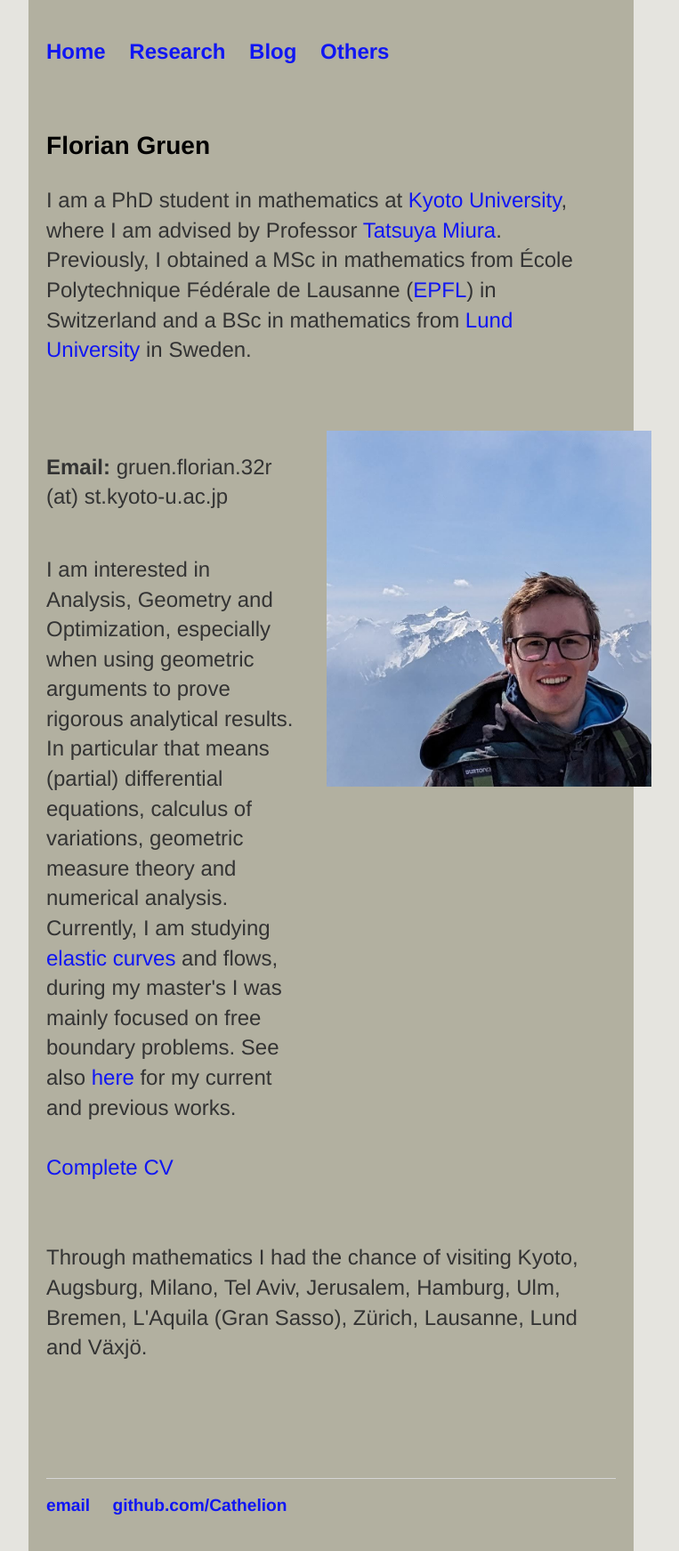
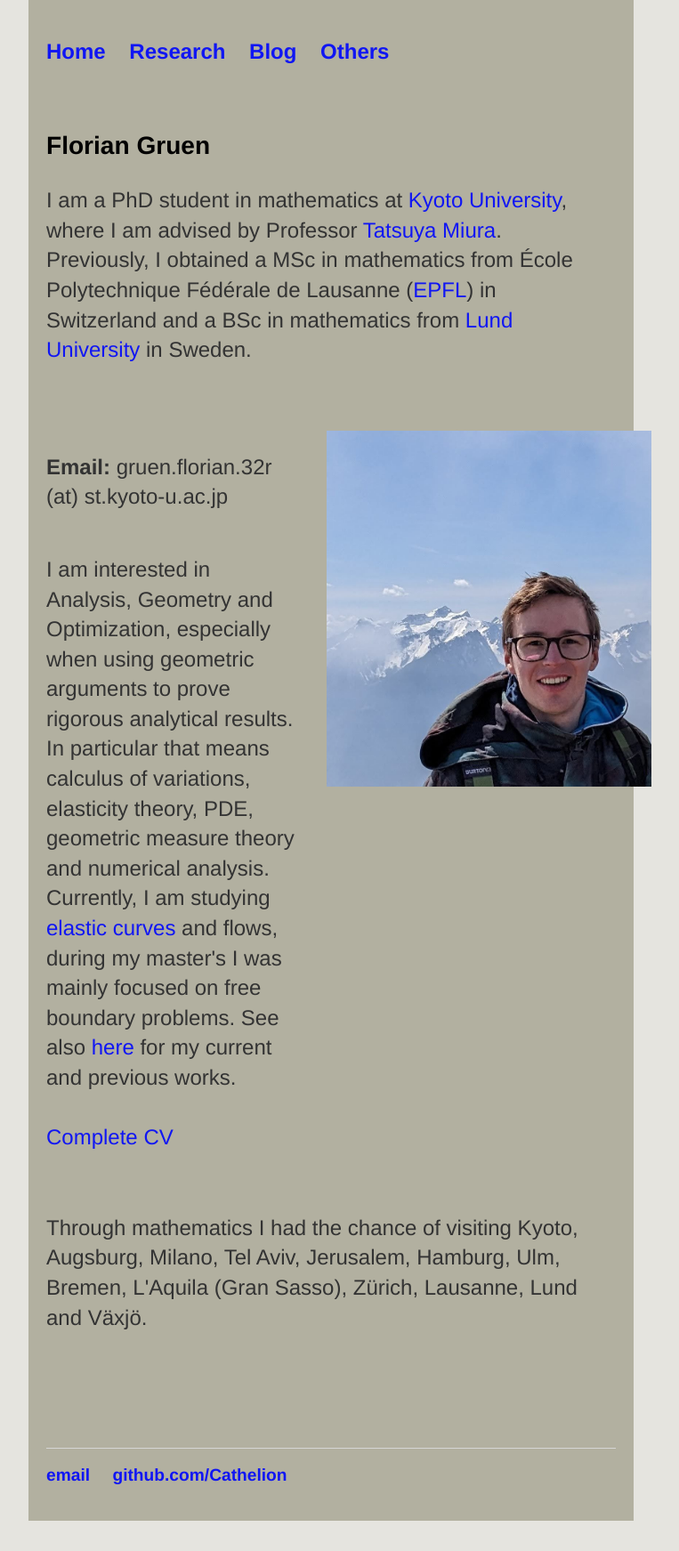
Before and after one commit to Cathelion/Cathelion.github.io, a Jekyll site: the page built from index.html, in a window 1280 px wide. Shown: the whole page at 89% size, without its empty margins (268-1031 px from the left). Built offline with Jekyll 4.4.1, drawn with Linux system fonts in a browser that asks for light colours; after the commit the page ends 1709 px from its top, so only the background shows below that.

Commit message:
Update index.html

```diff
--- a/index.html
+++ b/index.html
@@ -12,7 +12,7 @@
    <div class="img-container1">
       <p><b>Email: </b> gruen.florian.32r (at) st.kyoto-u.ac.jp   <br>
       </p>
-      <p>I am interested in Analysis, Geometry and Optimization, especially when using geometric arguments to prove rigorous analytical results. In particular that means (partial) differential equations, calculus of variations, geometric measure theory and numerical analysis.
+      <p>I am interested in Analysis, Geometry and Optimization, especially when using geometric arguments to prove rigorous analytical results. In particular that means calculus of variations, elasticity theory, PDE, geometric measure theory and numerical analysis.
          Currently, I am studying <a href="https://en.wikipedia.org/wiki/Elastica_theory">elastic curves</a> and flows, during my master's I was mainly focused on free boundary problems.
          See also <a href="research/research.html">here</a> for my current and previous works.
          <br>
```
